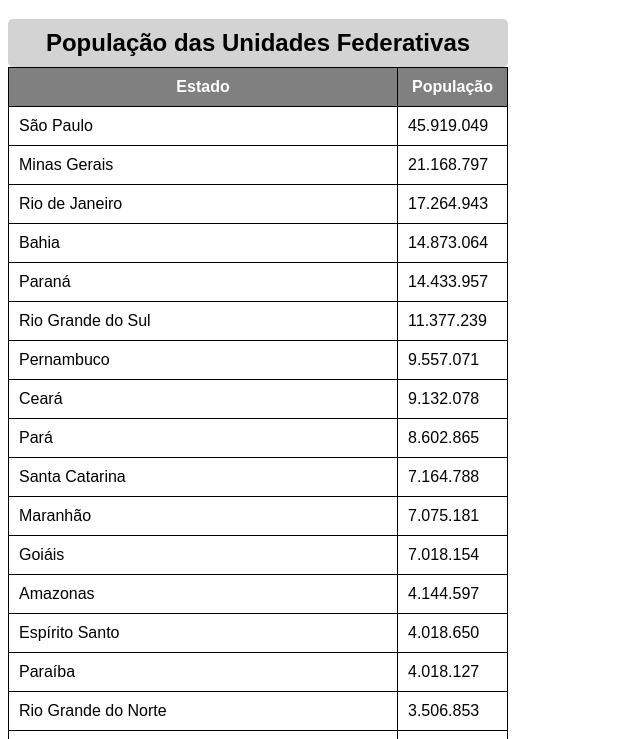
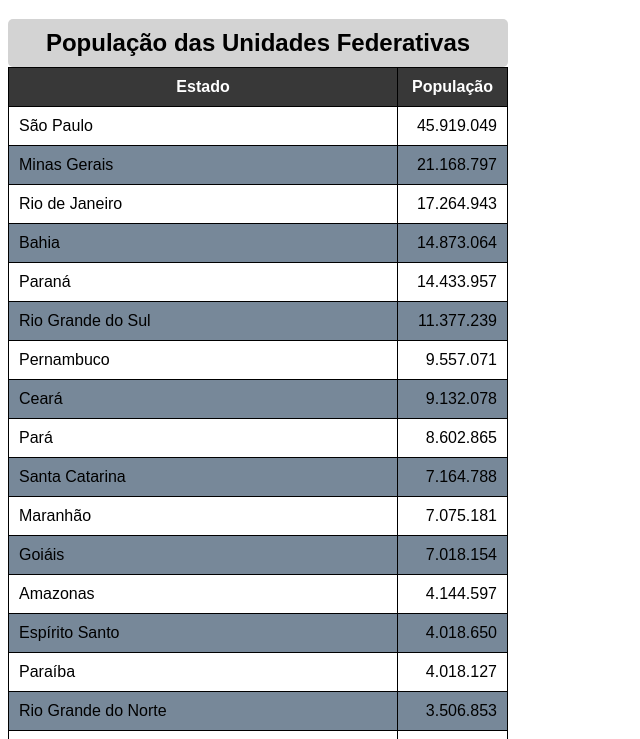
Before and after one commit to GarotoCafe/html-css, a plain HTML site: page Exercicios/ex025/tabela002.html in a window 1280 px wide. Shown: the part 61-800 px from the top of the page, without its empty margins (0-640 px from the left). Drawn offline with Linux system fonts and the light colour scheme.

Commit message:
Update tabela002.html

```diff
--- a/Exercicios/ex025/tabela002.html
+++ b/Exercicios/ex025/tabela002.html
@@ -29,6 +29,17 @@
         thead, tfoot {
             background-color: grey;
             color: white;
+        }
+        thead > tr > th {
+            position: sticky;
+            top: -1px;
+            background-color: #383838;
+        }
+        tbody > tr:nth-child(even) {
+            background-color: lightslategrey;
+        }
+        .num {
+            text-align: right;
         }
     </style>
 </head>
```
